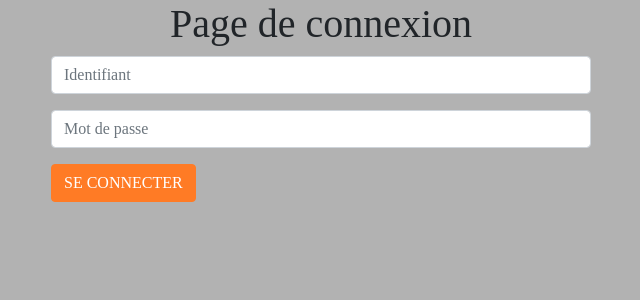
After one commit to Lelaouss/Rental_manager, a Symfony app: template templates/account/login.html.twig in a window 1280 px wide. The commit adds this page. Shown: the top 300 px of the page, without its empty margins (319-959 px from the left). Run offline with Twig, Linux system fonts and the light colour scheme; the template is opened without the code that fills it, so the values that code supplies are empty; some libraries are stand-ins or nearby versions.

Commit message:
Mise en place module de connexion / deconnexion

```diff
--- /dev/null
+++ b/public/css/global.css
@@ -0,0 +1,31 @@
+/* VARIABLES */
+:root {
+    --main-bg-color: #B2B2B2;
+    --main-second-color: #878F99;
+    --main-third-color: #FF7B25;
+    --main-btn-primary-color: #FF7B25;
+    --main-title-first-font: "BEYNO";
+    --main-title-second-font: "Monsieur Pomme";
+    --main-text-font: "Modern Sans";
+    --main-text-second-font: "Caviar Dreams";
+}
+
+/* GLOBALS */
+body {
+    background-color: var(--main-bg-color);
+    font-family: var(--main-text-font);
+}
+
+h1 {
+    font-family: var(--main-title-first-font);
+}
+
+/* BUTTONS */
+.btn {
+    font-family: var(--main-text-second-font);
+}
+
+.btn-primary {
+    background-color: var(--main-btn-primary-color);
+    border-color: var(--main-btn-primary-color);
+}
--- /dev/null
+++ b/templates/account/login.html.twig
@@ -0,0 +1,32 @@
+{% extends 'base.html.twig' %}
+
+{% block title %}Rental Manager - Page de connexion{% endblock %}
+
+{% block body %}
+    <div class="container">
+        <div class="row">
+            <div class="col-md-3">
+                &nbsp;
+            </div>
+            <div class="col-md-6">
+                <h1 class="text-center">Page de connexion</h1>
+
+                {% if hasError %}
+                    <div class="alert alert-danger">Une erreur est survenue, l'identifiant ou le mot de passe renseigné n'est pas correct.</div>
+                {% endif %}
+
+                <form action="{{ path('login') }}" method="post">
+                    <div class="form-group">
+                        <input type="text" name="_username" id="login" class="form-control" placeholder="Identifiant" required value="{{ username }}" />
+                    </div>
+                    <div class="form-group">
+                        <input type="password" name="_password" id="password" class="form-control" placeholder="Mot de passe" required />
+                    </div>
+                    <div class="form-group">
+                        <button type="submit" class="btn btn-primary">SE CONNECTER</button>
+                    </div>
+                </form>
+            </div>
+        </div>
+    </div>
+{% endblock %}
--- a/templates/base.html.twig
+++ b/templates/base.html.twig
@@ -3,13 +3,16 @@
 <head>
     <meta charset="UTF-8">
     <title>{% block title %}Gestionnaire locatif{% endblock %}</title>
-    <link rel="stylesheet" href="{{ asset('css/bootstrap.min.css') }}">
+    <link rel="stylesheet" href="{{ asset('/css/bootstrap.min.css') }}">
+    <link rel="stylesheet" href="{{ asset('/css/global.css') }}">
     {% block stylesheets %}{% endblock %}
 </head>
 <body>
+{% include 'partials/header.html.twig' %}
+
 {% block body %}{% endblock %}
 {% block javascripts %}{% endblock %}
-<script src="{{ asset('js/jquery_3_3_1.slim.min.js') }}"></script>
-<script src="{{ asset('js/bootstrap.bundle.min.js') }}"></script>
+<script src="{{ asset('/js/jquery_3_3_1.slim.min.js') }}"></script>
+<script src="{{ asset('/js/bootstrap.bundle.min.js') }}"></script>
 </body>
 </html>
--- /dev/null
+++ b/templates/partials/header.html.twig
@@ -0,0 +1,14 @@
+{# MESSAGES FLASH #}
+{% for label, messages in app.flashes %}
+    <div class="container">
+        <div class="d-flex justify-content-end">
+            <div class="col-md-3">
+                <div class="alert alert-{{ label }}">
+                    {% for message in messages %}
+                        <p>{{ message }}</p>
+                    {% endfor %}
+                </div>
+            </div>
+        </div>
+    </div>
+{% endfor %}
```
Also changed, not shown: config/routes.yaml (+10 -2 lines), src/Controller/AccountController.php (added, +56 -0 lines), src/Controller/LoginController.php (deleted, +0 -15 lines), src/DataFixtures/AppFixtures.php (added, +114 -0 lines), templates/login/index.html.twig (deleted, +0 -9 lines), 3 other files.
